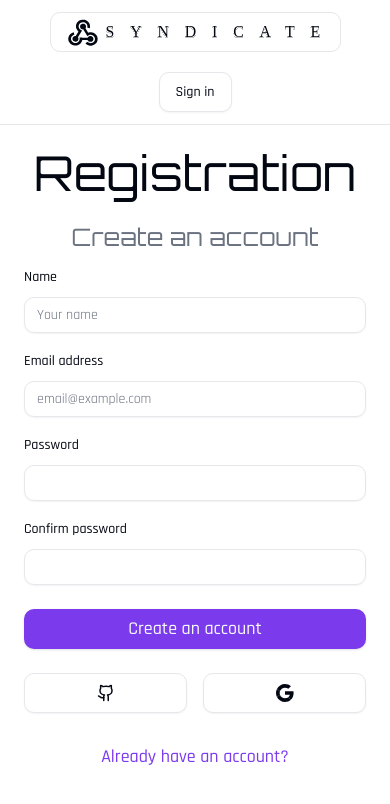
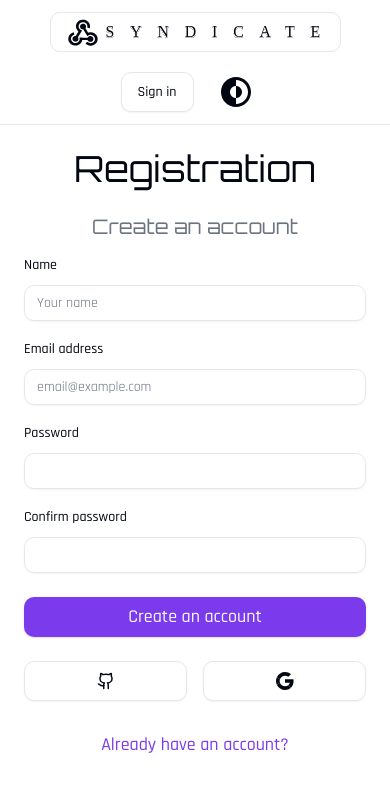
Before and after one commit to erdaboss99/Syndicate, a Next.js app: page /auth/registration in a window 390 px wide. Shown: the top 804 px of the page. Built offline with nearby package versions, Linux system fonts and the light colour scheme; no server answers; a web font is replaced by a local one.

Commit message:
Refactor UI related components

```diff
--- a/src/app/auth/email-verification/page.tsx
+++ b/src/app/auth/email-verification/page.tsx
@@ -13,7 +13,8 @@ const EmailVerificationPage = ({ searchParams }: EmailVerificationPageProps) =>
 	if (!validatedData.success)
 		return (
 			<ErrorCard
-				headerTitle='Invalid token!'
+				headerTitle='Authentication error!'
+				message='Invalid token!'
 				backButtonLabel='Back to login'
 				backButtonHref='/auth/login'
 				backButtonVariant='default'
--- a/src/app/auth/error/page.tsx
+++ b/src/app/auth/error/page.tsx
@@ -1,9 +1,15 @@
 import ErrorCard from '@/components/general/ErrorCard';
 
-const AuthErrorPage = () => {
+type AuthErrorPageProps = {
+	params: { slug: string };
+	searchParams: { [key: string]: string | string[] | undefined };
+};
+const AuthErrorPage = ({ searchParams }: AuthErrorPageProps) => {
+	const error = searchParams.error as string;
 	return (
 		<ErrorCard
-			headerTitle='Something went wrong!'
+			headerTitle='Authentication error!'
+			message={error}
 			backButtonLabel='Back to login'
 			backButtonHref='/auth/login'
 			backButtonVariant='default'
--- a/src/app/auth/reset-password/page.tsx
+++ b/src/app/auth/reset-password/page.tsx
@@ -12,7 +12,8 @@ const ResetPasswordPage = ({ searchParams }: ResetPasswordPageProps) => {
 	if (!validatedData.success)
 		return (
 			<ErrorCard
-				headerTitle='Invalid token!'
+				headerTitle='Authentication error!'
+				message='Invalid token!'
 				backButtonLabel='Back to login'
 				backButtonHref='/auth/login'
 				backButtonVariant='default'
--- a/src/app/layout.tsx
+++ b/src/app/layout.tsx
@@ -2,7 +2,7 @@ import type { Metadata, Viewport } from 'next';
 
 import { Fanwood_Text, Orbitron, Rajdhani } from 'next/font/google';
 
-import Header from '@/components/general/Header';
+import Header from '@/components/navbar/Header';
 import ThemeProvider from '@/components/providers/ThemeProvider';
 
 import { auth } from '@/auth';
@@ -44,14 +44,14 @@ const RootLayout = async ({ children }: { children: React.ReactNode }) => {
 				lang='en'
 				className={`${rajdhani.variable} ${orbitron.variable} ${fanwoodText.variable}`}
 				suppressHydrationWarning>
-				<body className='flex min-w-[350px] select-none flex-col justify-center'>
+				<body className='min-w-[350px] select-none'>
 					<ThemeProvider
 						attribute='class'
 						defaultTheme='system'
 						storageKey='prefered-color-scheme'
 						enableSystem>
 						<Header />
-						<main className='flex h-full w-full items-start justify-center md:mt-[5vh]'>{children}</main>
+						<main className='flex h-full w-full items-start justify-center md:pt-[5vh]'>{children}</main>
 					</ThemeProvider>
 				</body>
 			</html>
--- a/src/components/general/CardWrapper.tsx
+++ b/src/components/general/CardWrapper.tsx
@@ -23,9 +23,11 @@ const CardWrapper = ({
 }: CardWrapperProps) => {
 	return (
 		<Card className='w-full md:w-[800px]'>
-			<CardHeader className='text-center font-orbitron text-5xl'>{headerTitle}</CardHeader>
+			<CardHeader className='text-center font-orbitron text-4xl md:text-5xl'>{headerTitle}</CardHeader>
 			{headerLabel && (
-				<CardDescription className='text-center font-orbitron text-2xl'>{headerLabel}</CardDescription>
+				<CardDescription className='text-center font-orbitron text-xl md:text-2xl'>
+					{headerLabel}
+				</CardDescription>
 			)}
 			<CardContent>{children}</CardContent>
 			{showSocial && (
--- a/src/components/general/ErrorCard.tsx
+++ b/src/components/general/ErrorCard.tsx
@@ -4,10 +4,12 @@ import { LuAlertTriangle } from 'react-icons/lu';
 
 type ErrorCardProps = {
 	headerTitle: string;
+	message?: string;
 } & BackButtonProps;
 
 const ErrorCard = ({
 	headerTitle,
+	message,
 	backButtonLabel,
 	backButtonHref,
 	backButtonVariant,
@@ -20,9 +22,10 @@ const ErrorCard = ({
 			backButtonHref={backButtonHref}
 			backButtonVariant={backButtonVariant}
 			backButtonSize={backButtonSize}>
-			<span className='flex items-center justify-center text-destructive'>
-				<LuAlertTriangle className='text-4xl' />
-			</span>
+			<div className='flex items-center gap-x-4 rounded-md bg-destructive/15 p-3 text-xl font-bold text-destructive'>
+				<LuAlertTriangle className='h-10 w-10' />
+				<p>{message || 'Something went wrong! Please try again later.'}</p>
+			</div>
 		</CardWrapper>
 	);
 };
--- a/src/components/general/Header.tsx
+++ b/src/components/navbar/Header.tsx
@@ -3,9 +3,11 @@ import Link from 'next/link';
 import { getCurrentUser } from '@/lib/auth';
 
 import LoginButton from '@/components/auth/LoginButton';
-import Logo from '@/components/general/Logo';
-import UserButton from '@/components/general/UserButton';
+import Logo from '@/components/navbar/Logo';
+import ThemeToggle from '@/components/navbar/ThemeToggle';
+import UserButton from '@/components/navbar/UserButton';
 import { Button } from '@/components/ui/Button';
+import { CgDarkMode } from 'react-icons/cg';
 
 const Header = async () => {
 	const user = await getCurrentUser();
@@ -14,24 +16,31 @@ const Header = async () => {
 		<header className='relative inset-x-0 top-0 z-[10] h-fit w-full border-b p-3'>
 			<nav className='mx-auto flex h-full max-w-7xl flex-col items-center justify-between gap-5 px-8 md:flex-row md:gap-2'>
 				<Button
-					size='logo'
 					variant='logo'
+					size='nav'
 					asChild>
 					<Link href='/'>
 						<Logo />
 					</Link>
 				</Button>
-				<div className='flex items-center justify-center space-x-2'>
+				<div className='flex flex-row items-center justify-center space-x-2'>
 					{!user && (
 						<LoginButton>
 							<Button
 								variant='outline'
-								size='logo'>
+								size='nav'>
 								Sign in
 							</Button>
 						</LoginButton>
 					)}
 					{user && <UserButton />}
+					<ThemeToggle>
+						<Button
+							variant='ghost'
+							size='nav'>
+							<CgDarkMode className='h-9 w-9' />
+						</Button>
+					</ThemeToggle>
 				</div>
 			</nav>
 		</header>
--- a/src/components/general/ThemeToggle.tsx
+++ b/src/components/navbar/ThemeToggle.tsx
@@ -11,6 +11,12 @@ const ThemeToggle = ({ children }: ThemeToggleProps) => {
 
 	const onClick = () => setTheme(resolvedTheme === 'light' ? 'dark' : 'light');
 
-	return <span onClick={onClick}>{children}</span>;
+	return (
+		<span
+			className='flex items-center justify-center'
+			onClick={onClick}>
+			{children}
+		</span>
+	);
 };
 export default ThemeToggle;
--- a/src/components/general/UserButton.tsx
+++ b/src/components/navbar/UserButton.tsx
@@ -3,8 +3,8 @@ import Link from 'next/link';
 import { getCurrentUser } from '@/lib/auth';
 
 import LogoutButton from '@/components/auth/LogoutButton';
-import ThemeToggle from '@/components/general/ThemeToggle';
 import { Avatar, AvatarFallback, AvatarImage } from '@/components/ui/Avatar';
+import { Button } from '@/components/ui/Button';
 import {
 	DropdownMenu,
 	DropdownMenuContent,
@@ -13,7 +13,6 @@ import {
 	DropdownMenuTrigger,
 } from '@/components/ui/DropdownMenu';
 import { AiOutlineDashboard } from 'react-icons/ai';
-import { CgDarkMode } from 'react-icons/cg';
 import { FaRegUserCircle } from 'react-icons/fa';
 import { MdExitToApp, MdOutlineManageAccounts } from 'react-icons/md';
 
@@ -22,13 +21,17 @@ const UserButton = async () => {
 
 	return (
 		<DropdownMenu>
-			<DropdownMenuTrigger>
-				<Avatar className='h-10 w-10'>
-					<AvatarImage src={user?.image || ''} />
-					<AvatarFallback>
-						<FaRegUserCircle className='h-8 w-8' />
-					</AvatarFallback>
-				</Avatar>
+			<DropdownMenuTrigger asChild>
+				<Button
+					variant='ghost'
+					size='nav'>
+					<Avatar className='h-9 w-9'>
+						<AvatarImage src={user?.image || ''} />
+						<AvatarFallback className='bg-transparent'>
+							<FaRegUserCircle className='h-8 w-8' />
+						</AvatarFallback>
+					</Avatar>
+				</Button>
 			</DropdownMenuTrigger>
 			<DropdownMenuContent
 				className='w-40'
@@ -46,13 +49,6 @@ const UserButton = async () => {
 					</DropdownMenuItem>
 				</Link>
 				<DropdownMenuSeparator />
-				<ThemeToggle>
-					<DropdownMenuItem>
-						<CgDarkMode className='mr-3 h-6 w-6' />
-						Toggle theme
-					</DropdownMenuItem>
-				</ThemeToggle>
-				<DropdownMenuSeparator />
 				<LogoutButton>
 					<DropdownMenuItem>
 						<MdExitToApp className='mr-3 h-6 w-6' />
--- a/src/components/ui/Button.tsx
+++ b/src/components/ui/Button.tsx
@@ -24,8 +24,7 @@ const buttonVariants = cva(
 				lg: 'h-10 rounded-md px-8 text-lg',
 				full: 'h-10 w-full rounded-md px-8 text-lg',
 				icon: 'h-9 w-9',
-				nav: 'h-10 w-10',
-				logo: 'h-10 px-4 py-2',
+				nav: 'h-10 px-4 py-2',
 			},
 		},
 		defaultVariants: {
--- a/src/styles/globals.css
+++ b/src/styles/globals.css
@@ -75,7 +75,7 @@
 html,
 body,
 :root {
-	@apply m-0 h-full min-h-dvh w-full bg-background font-rajdhani text-foreground transition-colors;
+	@apply m-0 min-h-screen w-full bg-background font-rajdhani text-foreground transition-colors;
 }
 
 .todo {
```
Also changed, not shown: src/components/navbar/Logo.tsx (renamed from src/components/general/Logo.tsx).
